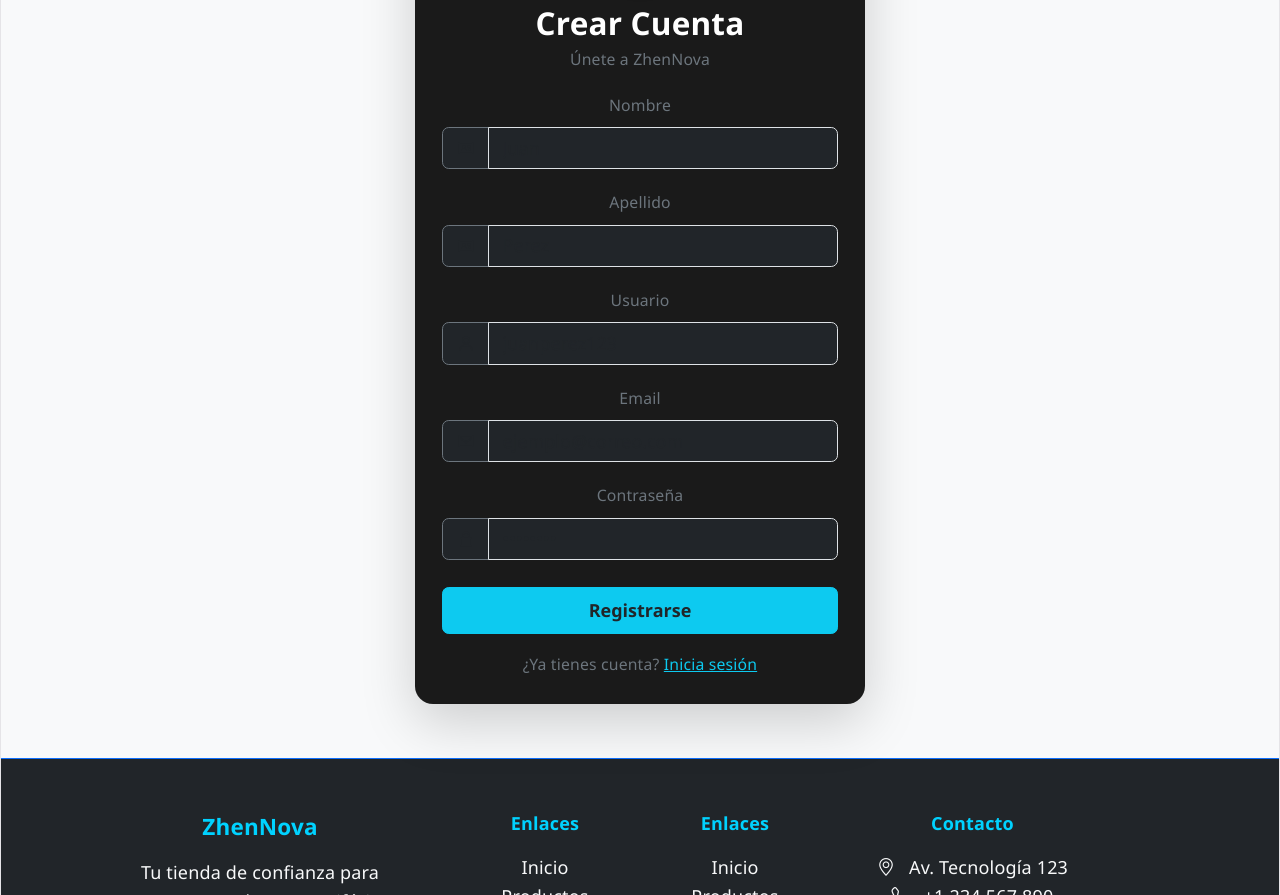
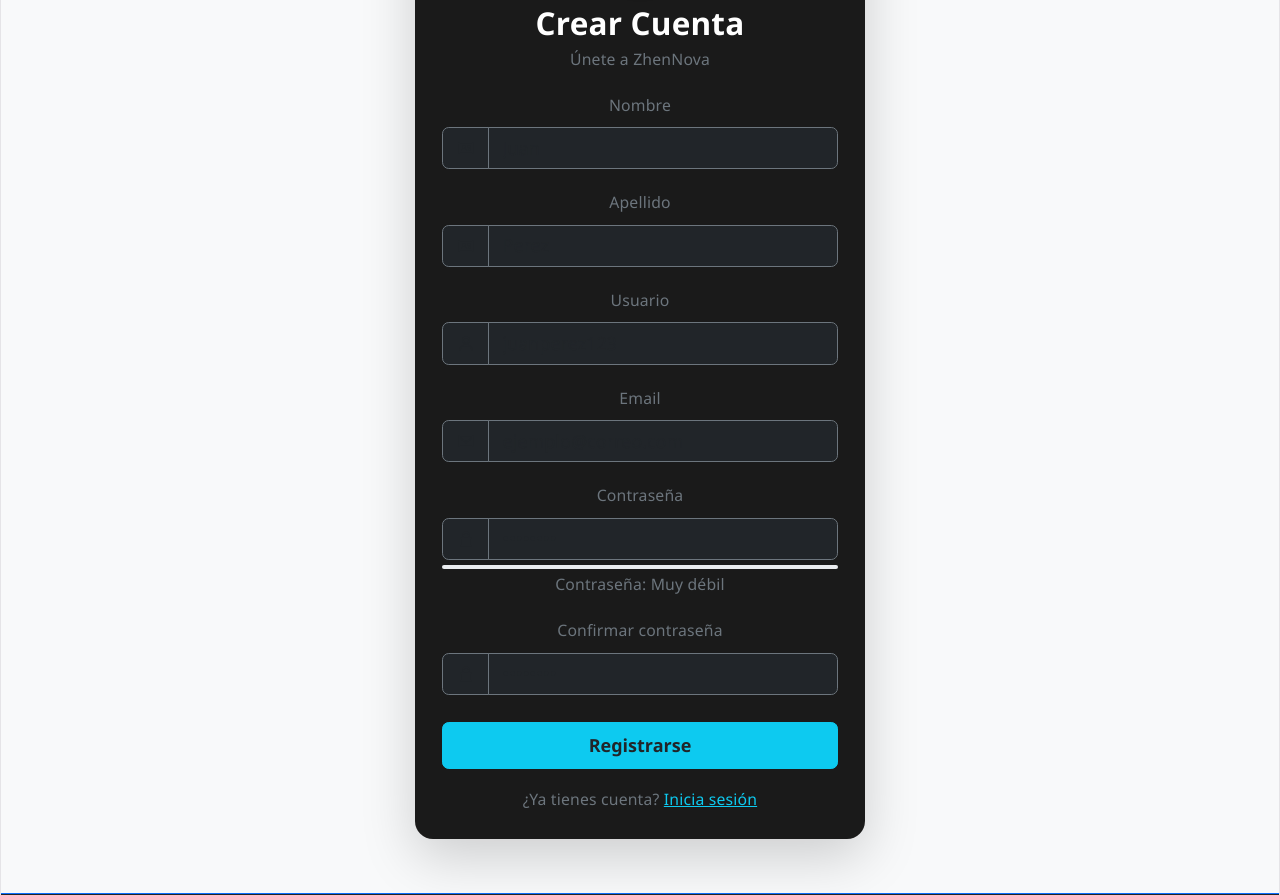
Before and after one commit to DanielXero/proyecto-zhennova-ecommerce, a React app in the folder frontend/: page /register in a window 1280 px wide. Shown: the part 300-1195 px from the top of the page. Built offline with nearby package versions, Linux system fonts and the light colour scheme; the HTML template or start-up script is replaced by a standard one.

Commit message:
Añadir vista Mis Pedidos y mejorar UX de registro

```diff
--- a/frontend/src/pages/Login.jsx
+++ b/frontend/src/pages/Login.jsx
@@ -1,28 +1,47 @@
-import React, { useEffect } from 'react'
-import { useForm } from 'react-hook-form'
-import { useDispatch, useSelector } from 'react-redux'
-import { loginUser, clearError } from '../store/usersSlice'
-import { useNavigate, Link } from 'react-router-dom'
-import { BiLogIn, BiUser, BiLockAlt } from 'react-icons/bi'
+import React, { useEffect } from "react";
+import { useForm } from "react-hook-form";
+import { useDispatch, useSelector } from "react-redux";
+import { loginUser, clearError } from "../store/usersSlice";
+import { useNavigate, Link } from "react-router-dom";
+import { BiLogIn, BiUser, BiLockAlt } from "react-icons/bi";
 
 const Login = () => {
-  const { register, handleSubmit, formState: { errors } } = useForm()
-  const dispatch = useDispatch()
-  const navigate = useNavigate()
-  const { isAuth, error, errorDetails, loading } = useSelector((state) => state.users)
+  const {
+    register,
+    handleSubmit,
+    formState: { errors },
+    setError,
+  } = useForm();
+  const dispatch = useDispatch();
+  const navigate = useNavigate();
+  const { isAuth, error, loading } = useSelector((state) => state.users);
 
   useEffect(() => {
-    if (isAuth) navigate('/')
-    return () => { dispatch(clearError()) }
-  }, [isAuth, navigate, dispatch])
+    if (isAuth) navigate("/");
+    return () => {
+      dispatch(clearError());
+    };
+  }, [isAuth, navigate, dispatch]);
+
+  // Cuando llega un error del backend (credenciales inválidas)
+  // resaltamos ambos campos (email y password) sin revelar cuál es el incorrecto
+  useEffect(() => {
+    if (error === "Credenciales inválidas") {
+      setError("email", { type: "manual", message: " " });
+      setError("password", { type: "manual", message: " " });
+    }
+  }, [error, setError]);
 
   const onSubmit = (data) => {
-    dispatch(loginUser(data))
-  }
+    dispatch(loginUser(data));
+  };
 
   return (
     <div className="d-flex justify-content-center align-items-center min-vh-100 bg-light py-5">
-      <div className="card shadow-lg border-0 rounded-4 p-4" style={{ maxWidth: '400px', width: '100%', backgroundColor: '#1a1a1a' }}>
+      <div
+        className="card shadow-lg border-0 rounded-4 p-4"
+        style={{ maxWidth: "400px", width: "100%", backgroundColor: "#1a1a1a" }}
+      >
         <div className="card-body text-center">
           <div className="mb-4">
             <div className="bg-dark d-inline-block p-3 rounded-circle border border-info shadow">
@@ -33,14 +52,9 @@ const Login = () => {
           <p className="text-secondary small">Ingresa tus credenciales</p>
         </div>
 
-        {error && (
+        {error && error !== "Credenciales inválidas" && (
           <div className="alert alert-danger alert-dismissible fade show py-2" role="alert">
             <strong>{error}</strong>
-            {errorDetails && errorDetails.length > 0 && (
-              <ul className="mb-0 mt-2">
-                {errorDetails.map((err, idx) => <li key={idx}>{err}</li>)}
-              </ul>
-            )}
             <button type="button" className="btn-close" onClick={() => dispatch(clearError())}></button>
           </div>
         )}
@@ -49,29 +63,66 @@ const Login = () => {
           <div className="mb-3">
             <label className="form-label text-secondary small">Email</label>
             <div className="input-group">
-              <span className="input-group-text bg-dark border-secondary text-secondary"><BiUser /></span>
-              <input type="email" className="form-control bg-dark text-white" placeholder="ejemplo@correo.com" {...register("email", { required: "Email obligatorio" })} />
+              <span className="input-group-text bg-dark border-secondary text-secondary">
+                <BiUser />
+              </span>
+              <input
+                type="email"
+                className={`form-control bg-dark text-white ${errors.email ? "border-danger" : "border-secondary"}`}
+                placeholder="ejemplo@correo.com"
+                {...register("email", { required: "Email obligatorio" })}
+              />
             </div>
-            {errors.email && <span className="text-danger small">{errors.email.message}</span>}
+            {errors.email && errors.email.message !== " " && (
+              <span className="text-danger small">{errors.email.message}</span>
+            )}
           </div>
-          <div className="mb-4">
+
+          <div className="mb-3">
             <label className="form-label text-secondary small">Contraseña</label>
             <div className="input-group">
-              <span className="input-group-text bg-dark border-secondary text-secondary"><BiLockAlt /></span>
-              <input type="password" className="form-control bg-dark text-white" placeholder="••••••••" {...register("password", { required: "Contraseña obligatoria" })} />
+              <span className="input-group-text bg-dark border-secondary text-secondary">
+                <BiLockAlt />
+              </span>
+              <input
+                type="password"
+                className={`form-control bg-dark text-white ${errors.password ? "border-danger" : "border-secondary"}`}
+                placeholder="••••••••"
+                {...register("password", { required: "Contraseña obligatoria" })}
+              />
             </div>
-            {errors.password && <span className="text-danger small">{errors.password.message}</span>}
+            {errors.password && errors.password.message !== " " && (
+              <span className="text-danger small">{errors.password.message}</span>
+            )}
           </div>
-          <button type="submit" className="btn btn-info w-100 fw-bold text-dark py-2" disabled={loading === 'loading'}>
-            {loading === 'loading' ? 'Ingresando...' : 'Iniciar Sesión'}
+
+          {/* Mensaje de error general solo para credenciales inválidas */}
+          {error === "Credenciales inválidas" && (
+            <div className="alert alert-warning py-1 small text-center">
+              Email o contraseña incorrectos. Verifica tus datos.
+            </div>
+          )}
+
+          <button
+            type="submit"
+            className="btn btn-info w-100 fw-bold text-dark py-2"
+            disabled={loading === "loading"}
+          >
+            {loading === "loading" ? "Ingresando..." : "Iniciar Sesión"}
           </button>
         </form>
+
         <div className="text-center mt-3">
-          <p className="text-secondary small">¿No tienes cuenta? <Link to="/register" className="text-info">Regístrate</Link></p>
+          <p className="text-secondary small">
+            ¿No tienes cuenta? <Link to="/register" className="text-info">Regístrate</Link>
+          </p>
+          <p className="mt-2">
+            <Link to="/forgot-password" className="text-info small">¿Olvidaste tu contraseña?</Link>
+          </p>
         </div>
       </div>
     </div>
-  )
-}
+  );
+};
 
-export default Login
+export default Login;
--- a/frontend/src/pages/Register.jsx
+++ b/frontend/src/pages/Register.jsx
@@ -1,8 +1,9 @@
-import React, { useEffect } from "react";
+import React, { useEffect, useState } from "react";
 import { useForm } from "react-hook-form";
 import { useDispatch, useSelector } from "react-redux";
 import { registerUser, clearError } from "../store/usersSlice";
 import { useNavigate, Link } from "react-router-dom";
+import { toast } from "react-toastify";
 import {
   BiUserPlus,
   BiUser,
@@ -15,13 +16,28 @@ const Register = () => {
   const {
     register,
     handleSubmit,
+    watch,
+    setError,
+    clearErrors,
     formState: { errors },
   } = useForm();
   const dispatch = useDispatch();
   const navigate = useNavigate();
   const { loading, error, isAuth, errorDetails } = useSelector(
-    (state) => state.users,
+    (state) => state.users
   );
+
+  const [passwordStrength, setPasswordStrength] = useState(0);
+  const password = watch("password", "");
+
+  const checkStrength = (pass) => {
+    let score = 0;
+    if (pass.length >= 6) score++;
+    if (/[A-Z]/.test(pass)) score++;
+    if (/[0-9]/.test(pass)) score++;
+    if (/[@$!%*?&]/.test(pass)) score++;
+    setPasswordStrength(score);
+  };
 
   useEffect(() => {
     if (isAuth) navigate("/");
@@ -30,10 +46,29 @@ const Register = () => {
     };
   }, [isAuth, navigate, dispatch]);
 
+  // Mapear errores del backend a campos específicos
+  useEffect(() => {
+    if (errorDetails && Array.isArray(errorDetails)) {
+      // Limpiar errores anteriores del backend para no duplicar
+      clearErrors();
+      errorDetails.forEach((errMsg) => {
+        if (errMsg.includes("email")) setError("email", { type: "backend", message: errMsg });
+        else if (errMsg.includes("nombre de usuario")) setError("nombre_usuario", { type: "backend", message: errMsg });
+        else if (errMsg.includes("contraseña")) setError("password", { type: "backend", message: errMsg });
+        else if (errMsg.includes("nombre") && !errMsg.includes("usuario")) setError("nombre", { type: "backend", message: errMsg });
+        else {
+          // Si no se puede mapear, se muestra en un alert general (solo por si acaso)
+          toast.error(errMsg);
+        }
+      });
+    }
+  }, [errorDetails, setError, clearErrors]);
+
   const onSubmit = async (data) => {
-    const result = await dispatch(registerUser(data));
+    const { confirmPassword, ...userData } = data;
+    const result = await dispatch(registerUser(userData));
     if (registerUser.fulfilled.match(result)) {
-      alert("¡Cuenta creada! Por favor inicia sesión.");
+      toast.success("¡Cuenta creada! Por favor inicia sesión.");
       navigate("/login");
     }
   };
@@ -54,152 +89,126 @@ const Register = () => {
           <p className="text-secondary small">Únete a ZhenNova</p>
         </div>
 
-        {error && (
-          <div
-            className="alert alert-danger alert-dismissible fade show py-2"
-            role="alert"
-          >
+        {/* Solo errores generales no mapeados */}
+        {error && !errorDetails && (
+          <div className="alert alert-danger alert-dismissible fade show py-2" role="alert">
             <strong>{error}</strong>
-            {errorDetails && errorDetails.length > 0 && (
-              <ul className="mb-0 mt-2">
-                {errorDetails.map((err, idx) => (
-                  <li key={idx}>{err}</li>
-                ))}
-              </ul>
-            )}
-            <button
-              type="button"
-              className="btn-close"
-              onClick={() => dispatch(clearError())}
-            ></button>
+            <button type="button" className="btn-close" onClick={() => dispatch(clearError())}></button>
           </div>
         )}
 
         <form onSubmit={handleSubmit(onSubmit)}>
           <div className="mb-3">
-            <label className="form-label text-secondary small">
-              Nombre
-            </label>
+            <label className="form-label text-secondary small">Nombre</label>
             <div className="input-group">
-              <span className="input-group-text bg-dark border-secondary">
-                <BiIdCard />
-              </span>
-              {/* CORREGIDO: "name" a "nombre" */}
+              <span className="input-group-text bg-dark border-secondary"><BiIdCard /></span>
               <input
                 type="text"
-                className="form-control bg-dark text-white"
+                className={`form-control bg-dark text-white ${errors.nombre ? "border-danger" : "border-secondary"}`}
                 placeholder="Juan"
                 {...register("nombre", { required: "Nombre obligatorio" })}
               />
             </div>
-            {errors.nombre && (
-              <span className="text-danger small">{errors.nombre.message}</span>
-            )}
+            {errors.nombre && <span className="text-danger small">{errors.nombre.message}</span>}
           </div>
+
           <div className="mb-3">
             <label className="form-label text-secondary small">Apellido</label>
             <div className="input-group">
-              <span className="input-group-text bg-dark border-secondary">
-                <BiIdCard />
-              </span>
-              {/* CORREGIDO: "surname" a "apellido" */}
+              <span className="input-group-text bg-dark border-secondary"><BiIdCard /></span>
               <input
                 type="text"
-                className="form-control bg-dark text-white"
+                className="form-control bg-dark text-white border-secondary"
                 placeholder="Perez"
                 {...register("apellido")}
               />
             </div>
           </div>
+
           <div className="mb-3">
             <label className="form-label text-secondary small">Usuario</label>
             <div className="input-group">
-              <span className="input-group-text bg-dark border-secondary">
-                <BiUser />
-              </span>
-              {/* CORREGIDO: "username" a "nombre_usuario" */}
+              <span className="input-group-text bg-dark border-secondary"><BiUser /></span>
               <input
                 type="text"
-                className="form-control bg-dark text-white"
+                className={`form-control bg-dark text-white ${errors.nombre_usuario ? "border-danger" : "border-secondary"}`}
                 placeholder="juanperez123"
-                {...register("nombre_usuario", {
-                  required: "Usuario obligatorio",
+                {...register("nombre_usuario", { required: "Usuario obligatorio" })}
+              />
+            </div>
+            {errors.nombre_usuario && <span className="text-danger small">{errors.nombre_usuario.message}</span>}
+          </div>
+
+          <div className="mb-3">
+            <label className="form-label text-secondary small">Email</label>
+            <div className="input-group">
+              <span className="input-group-text bg-dark border-secondary"><BiEnvelope /></span>
+              <input
+                type="email"
+                className={`form-control bg-dark text-white ${errors.email ? "border-danger" : "border-secondary"}`}
+                placeholder="ejemplo@correo.com"
+                {...register("email", {
+                  required: "Email obligatorio",
+                  pattern: { value: /^[^\s@]+@[^\s@]+\.[^\s@]+$/, message: "Email inválido" },
                 })}
               />
             </div>
-            {errors.nombre_usuario && (
-              <span className="text-danger small">
-                {errors.nombre_usuario.message}
-              </span>
-            )}
+            {errors.email && <span className="text-danger small">{errors.email.message}</span>}
           </div>
+
           <div className="mb-3">
-            <label className="form-label text-secondary small">Email</label>
+            <label className="form-label text-secondary small">Contraseña</label>
             <div className="input-group">
-              <span className="input-group-text bg-dark border-secondary">
-                <BiEnvelope />
-              </span>
-              <input
-                type="email"
-                className="form-control bg-dark text-white"
-                placeholder="ejemplo@correo.com"
-                {...register("email", {
-                  required: "Email obligatorio",
-                  pattern: {
-                    value: /^[^\s@]+@[^\s@]+\.[^\s@]+$/,
-                    message: "Email inválido",
-                  },
-                })}
-              />
-            </div>
-            {errors.email && (
-              <span className="text-danger small">{errors.email.message}</span>
-            )}
-          </div>
-          <div className="mb-4">
-            <label className="form-label text-secondary small">
-              Contraseña
-            </label>
-            <div className="input-group">
-              <span className="input-group-text bg-dark border-secondary">
-                <BiLockAlt />
-              </span>
-              {/* CORREGIDO: Se agregó el pattern al frontend para avisar al usuario */}
+              <span className="input-group-text bg-dark border-secondary"><BiLockAlt /></span>
               <input
                 type="password"
-                className="form-control bg-dark text-white"
+                className={`form-control bg-dark text-white ${errors.password ? "border-danger" : "border-secondary"}`}
                 placeholder="••••••••"
                 {...register("password", {
                   required: "Contraseña obligatoria",
                   pattern: {
-                    value:
-                      /^(?=.*[a-z])(?=.*[A-Z])(?=.*\d)[a-zA-Z\d@$!%*?&]{6,}$/,
+                    value: /^(?=.*[a-z])(?=.*[A-Z])(?=.*\d)[a-zA-Z\d@$!%*?&]{6,}$/,
                     message: "Debe incluir mayúscula, minúscula y un número",
                   },
                 })}
+                onChange={(e) => checkStrength(e.target.value)}
               />
             </div>
-            {errors.password && (
-              <span className="text-danger small">
-                {errors.password.message}
-              </span>
-            )}
+            {errors.password && <span className="text-danger small">{errors.password.message}</span>}
+            <div className="mt-1">
+              <div className="progress" style={{ height: "4px" }}>
+                <div className={`progress-bar ${passwordStrength >= 3 ? "bg-success" : passwordStrength >= 2 ? "bg-warning" : "bg-danger"}`} style={{ width: `${(passwordStrength / 4) * 100}%` }}></div>
+              </div>
+              <small className="text-secondary">
+                Contraseña: {passwordStrength === 0 ? "Muy débil" : passwordStrength === 1 ? "Débil" : passwordStrength === 2 ? "Media" : "Fuerte"}
+              </small>
+            </div>
           </div>
-          <button
-            type="submit"
-            className="btn btn-info w-100 fw-bold text-dark py-2"
-            disabled={loading === "loading"}
-          >
+
+          <div className="mb-4">
+            <label className="form-label text-secondary small">Confirmar contraseña</label>
+            <div className="input-group">
+              <span className="input-group-text bg-dark border-secondary"><BiLockAlt /></span>
+              <input
+                type="password"
+                className={`form-control bg-dark text-white ${errors.confirmPassword ? "border-danger" : "border-secondary"}`}
+                placeholder="••••••••"
+                {...register("confirmPassword", {
+                  required: "Confirma tu contraseña",
+                  validate: (value) => value === password || "Las contraseñas no coinciden",
+                })}
+              />
+            </div>
+            {errors.confirmPassword && <span className="text-danger small">{errors.confirmPassword.message}</span>}
+          </div>
+
+          <button type="submit" className="btn btn-info w-100 fw-bold text-dark py-2" disabled={loading === "loading"}>
             {loading === "loading" ? "Registrando..." : "Registrarse"}
           </button>
         </form>
+
         <div className="text-center mt-3">
-          <p className="text-secondary small">
-            ¿Ya tienes cuenta?{" "}
-            <Link to="/login" className="text-info">
-              Inicia sesión
-            </Link>
-          </p>
+          <p className="text-secondary small">¿Ya tienes cuenta? <Link to="/login" className="text-info">Inicia sesión</Link></p>
         </div>
       </div>
     </div>
```
Also changed, not shown: frontend/src/App.jsx (+9 -0 lines), frontend/src/pages/MyOrders.jsx (added, +96 -0 lines).
